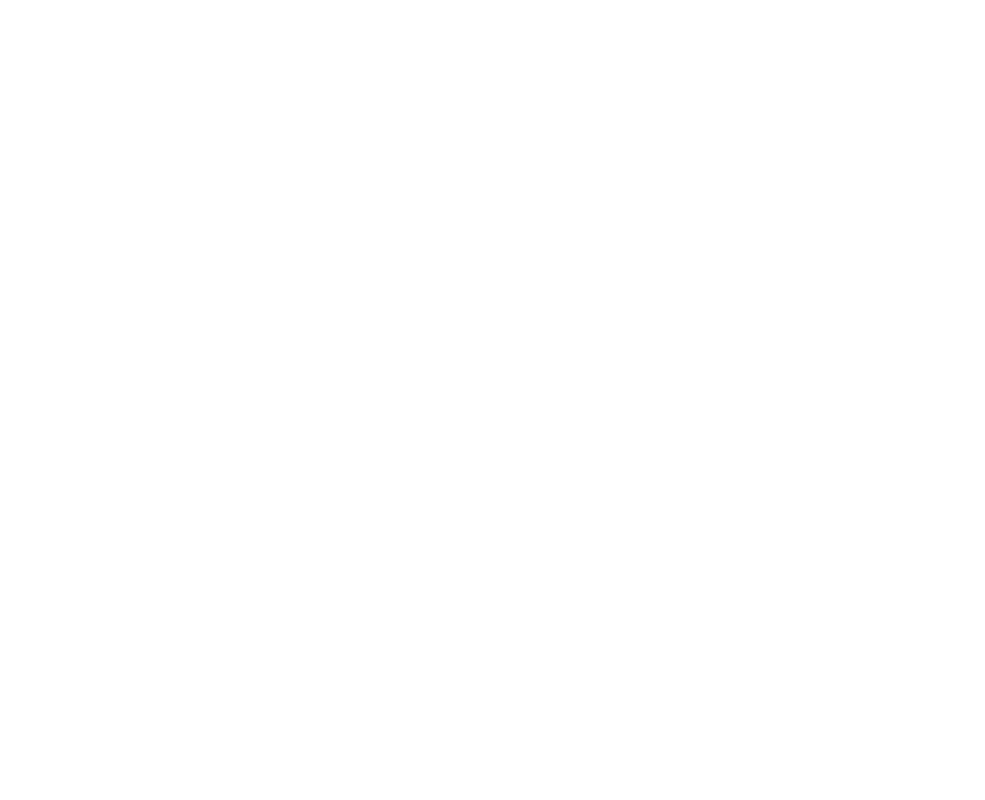
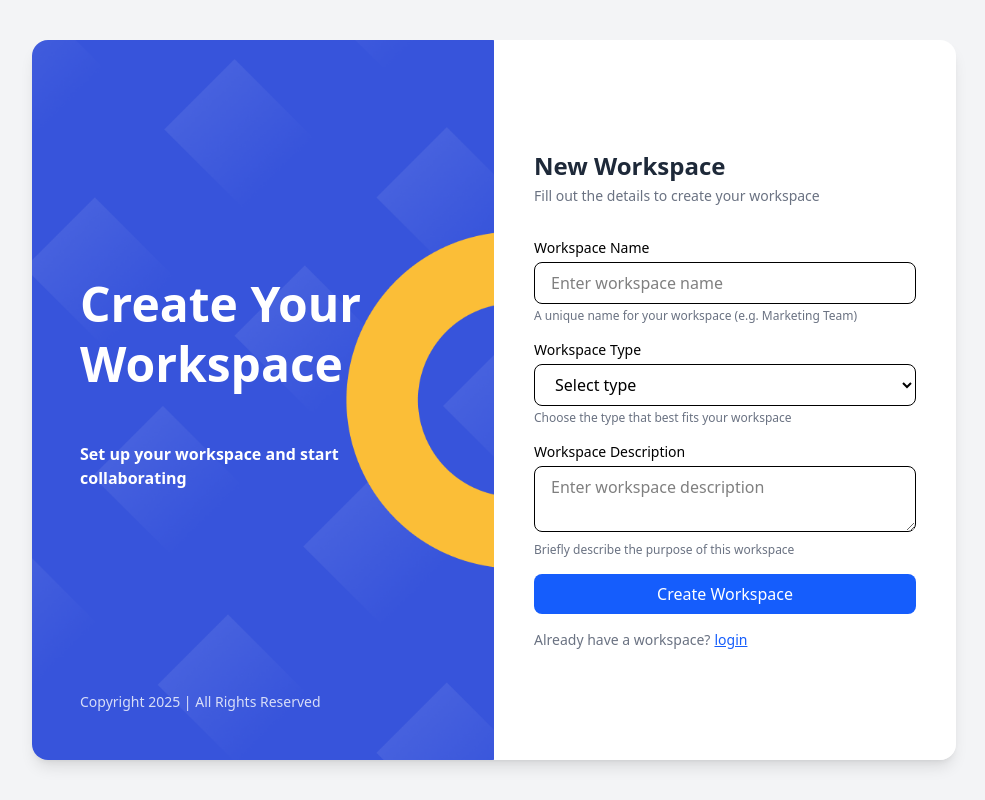
Before and after one commit to pku-wtag/WellTask_Frontend, a React (Vite) app in the folder WellTask_Frontend/: page /workspace in a window 1280 px wide. Before the commit this address had no page. Shown: the whole page, without its empty margins (146-1131 px from the left). Built offline with nearby package versions, Linux system fonts and the light colour scheme.

Commit message:
Add workspace page design

```diff
--- a/WellTask_Frontend/src/RoutesComponent.tsx
+++ b/WellTask_Frontend/src/RoutesComponent.tsx
@@ -5,6 +5,7 @@
 import ForgotPasswordPage from "./pages/forgot-password";
 import ResetPasswordPage from "./pages/reset-password";
 import VerifyCodePage from "./pages/verify-code";
+import WorkspacePage from "./pages/work-space";
 
 const RoutesComponent: React.FC = () => {
   return (
@@ -15,6 +16,7 @@
       <Route path="/forgot-password" element={<ForgotPasswordPage />} />
       <Route path="/reset-password" element={<ResetPasswordPage />} />
       <Route path="/verify-code" element={<VerifyCodePage />} />
+      <Route path="/workspace" element={<WorkspacePage />} />
     </Routes>
   );
 };
--- /dev/null
+++ b/WellTask_Frontend/src/components/workspace/Workspace.tsx
@@ -0,0 +1,84 @@
+import { FormPanel, type FormField } from "../base-component/FormPanel";
+import { SidePanel } from "../base-component/SidePanel";
+
+export default function Workspace() {
+  const panelObj = {
+    title: "Create Your Workspace",
+    subtitle: "Set up your workspace and start collaborating",
+    showAppButtons: false,
+    position: "left" as "left" | "right",
+    isVisible: true,
+  };
+
+  const formObj: {
+    title: string;
+    description: string;
+    submitText: string;
+    redirectLink: { text: string; to: string };
+    fields: FormField[];
+  } = {
+    title: "New Workspace",
+    description: "Fill out the details to create your workspace",
+    submitText: "Create Workspace",
+    redirectLink: { text: "Already have a workspace?", to: "/login" },
+    fields: [
+      {
+        id: "workspaceName",
+        name: "workspaceName",
+        label: "Workspace Name",
+        fieldType: "input",
+        inputType: "text",
+        hint: "A unique name for your workspace (e.g. Marketing Team)",
+        placeholder: "Enter workspace name",
+      },
+      {
+        id: "workspaceType",
+        name: "workspaceType",
+        label: "Workspace Type",
+        fieldType: "select",
+        options: [
+          { value: "", label: "Select type" },
+          { value: "business", label: "Business" },
+          { value: "education", label: "Education" },
+          { value: "engineering-it", label: "Engineering/IT" },
+          { value: "marketing", label: "Marketing" },
+          { value: "operations", label: "Operations" },
+          { value: "personal", label: "Personal" },
+          { value: "sales-crm", label: "Sales/CRM" },
+          { value: "other", label: "Other" },
+        ],
+        hint: "Choose the type that best fits your workspace",
+      },
+      {
+        id: "workspaceDescription",
+        name: "workspaceDescription",
+        label: "Workspace Description",
+        fieldType: "textarea",
+        hint: "Briefly describe the purpose of this workspace",
+        placeholder: "Enter workspace description",
+      },
+    ],
+  };
+
+  return (
+    <div className="min-h-screen bg-gray-100 flex items-center justify-center p-6">
+      <div className="flex h-[90vh] rounded-2xl overflow-hidden shadow-lg w-3/4 max-w-7xl">
+        <SidePanel
+          title={panelObj.title}
+          subtitle={panelObj.subtitle}
+          position={panelObj.position}
+          showAppButtons={panelObj.showAppButtons}
+          isVisible={panelObj.isVisible}
+        />
+
+        <FormPanel
+          title={formObj.title}
+          description={formObj.description}
+          submitText={formObj.submitText}
+          redirectLink={formObj.redirectLink}
+          fields={formObj.fields}
+        />
+      </div>
+    </div>
+  );
+}
--- /dev/null
+++ b/WellTask_Frontend/src/pages/work-space.tsx
@@ -0,0 +1,5 @@
+import Workspace from "@/components/workspace/Workspace";
+
+export default function WorkspacePage() {
+  return <Workspace />;
+}
```
